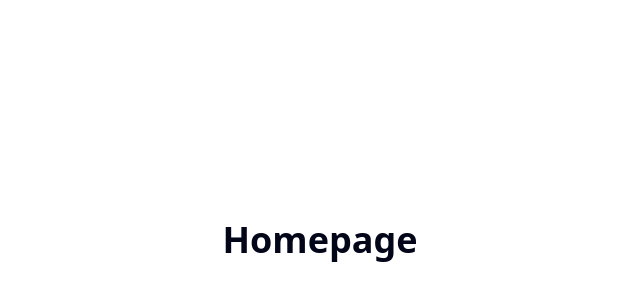
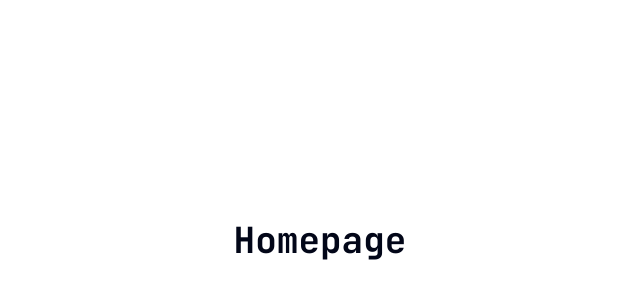
Before and after one commit to papitapapita/my-portfolio, a Next.js app: page / in a window 1280 px wide. Shown: the part 160-460 px from the top of the page, without its empty margins (320-960 px from the left). Built offline with nearby package versions, Linux system fonts and the light colour scheme.

Commit message:
Because the tutorial I was following used an older version of Next.js I had to adapt the code to Next.js 15 and Tailwind 4. Now fonts work properly

```diff
--- a/src/app/layout.tsx
+++ b/src/app/layout.tsx
@@ -19,12 +19,8 @@ export default function RootLayout({
   children: React.ReactNode;
 }>) {
   return (
-    <html lang="en">
-      <body
-        className={`${jetBrainsMono.variable} ${jetBrainsMono.variable}  antialiased `}
-      >
-        {children}
-      </body>
+    <html lang="en" className={jetBrainsMono.className}>
+      <body className="antialiased">{children}</body>
     </html>
   );
 }
--- a/tailwind.config.ts
+++ b/tailwind.config.ts
@@ -11,26 +11,5 @@ export const config: Config = {
       lg: "960px",
       xl: "1200px",
     },
-    extend: {
-      keyframes: {
-        "accordion-down": {
-          from: { height: "0" },
-          to: {
-            height: "var(--radix-accordion-content-height)",
-          },
-        },
-        "accordion-up": {
-          from: {
-            height: "var(--radix-accordion-content-height)",
-          },
-          to: { height: "0" },
-        },
-      },
-      animation: {
-        "accordion-down": "accordion-down 0.2s ease-out",
-        "accordion-up": "accordion-up 0.2s ease-out",
-      },
-    },
   },
-  plugins: [require("tw-animate-css")],
 };
```
Also changed, not shown: src/app/globals.css (+9 -1 lines).
